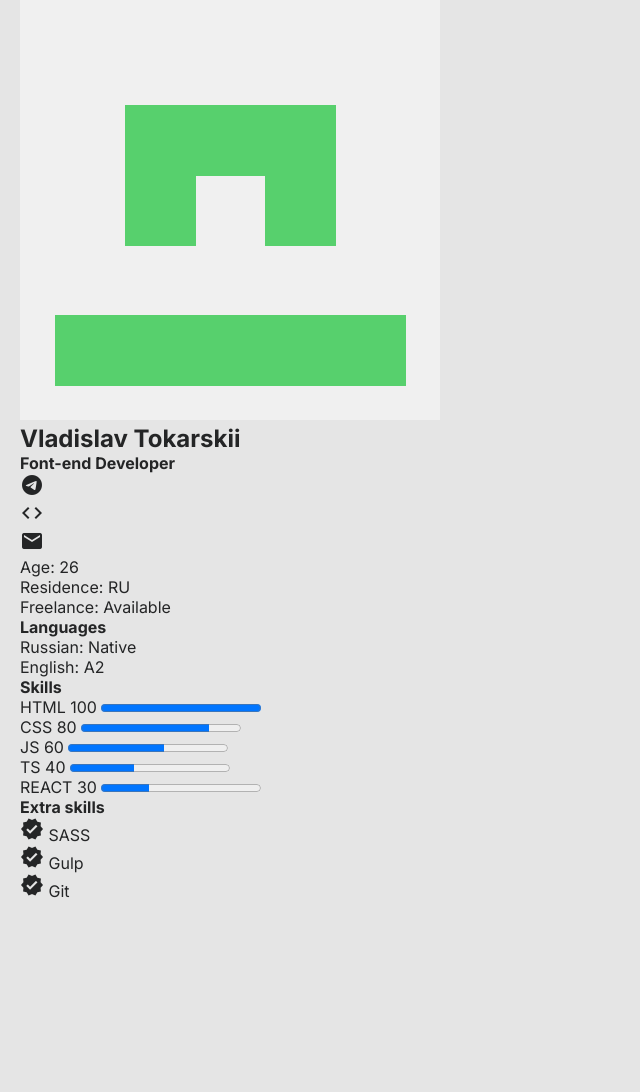
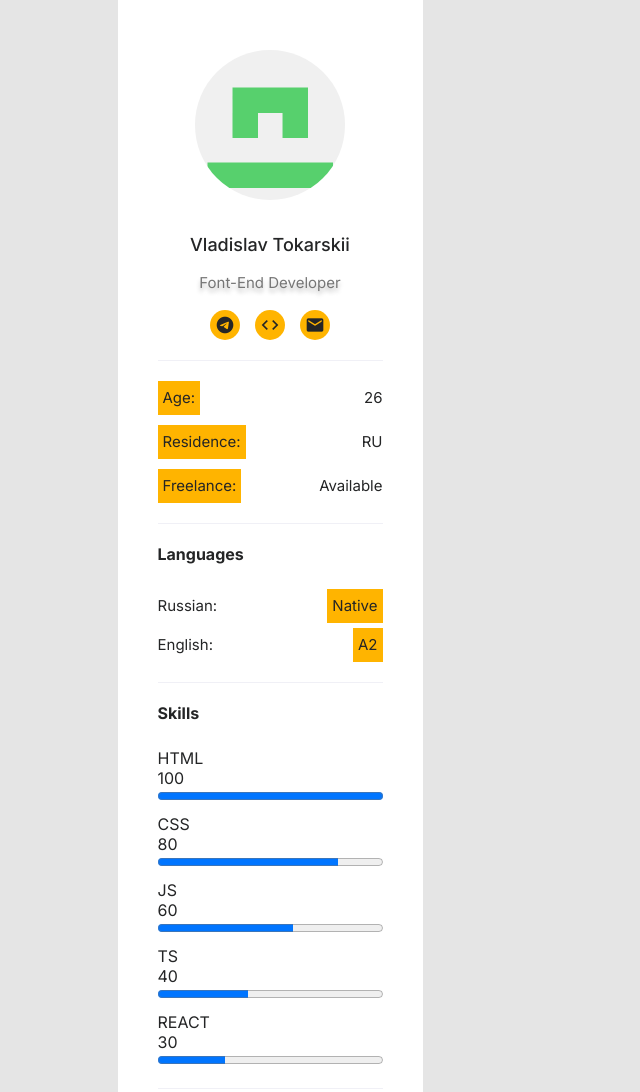
Before and after one commit to LudMono/rsschool-cv, a plain HTML site: page index.html in a window 1280 px wide. Shown: the top 1092 px of the page, without its empty margins (0-640 px from the left). Before the commit the page ends 901 px from the top, so only its background shows below. Drawn offline with Linux system fonts and the light colour scheme.

Commit message:
feat: add aside styles

```diff
--- a/style.css
+++ b/style.css
@@ -1,8 +1,9 @@
 :root {
   --primary-color: #ffb400;
   --black: #242526;
+  --white: #ffffff;
   --secondary: #767676;
-  --background: #E5E5E5;
+  --background: #e5e5e5;
 }
 
 html {
@@ -51,6 +52,10 @@ picture {
   padding: 0;
 }
 
+img {
+  width: 100%;
+}
+
 .vHidden {
   position: absolute;
   width: 1px;
@@ -63,7 +68,204 @@ picture {
 }
 
 .container {
-  max-width: 1440;
+  max-width: 1085px;
   padding: 0 20px;
   margin: 0 auto;
 }
+
+.main {
+}
+.main__aside {
+  width: 100%;
+  max-width: 305px;
+  padding: 50px 40px;
+  background: var(--white);
+}
+
+.h4 {
+  font-weight: 500;
+  font-size: 18px;
+  line-height: 22px;
+}
+
+.main__aside {
+}
+
+.aside {
+}
+
+.aside > *::after {
+  content: "";
+  margin: 20px 0;
+  display: block;
+  width: 100%;
+  height: 1px;
+  background: #f0f0f6;
+}
+
+.aside > *::after {
+}
+
+.aside > * {
+}
+
+.aside__profile {
+}
+.aside__languages {
+}
+.aside__skills {
+}
+.aside__extra {
+}
+
+.profile {
+}
+.profile__wrapper {
+  display: flex;
+  flex-direction: column;
+  gap: 15px;
+  align-items: center;
+}
+
+.profile__img {
+  margin-bottom: 15px;
+  width: 150px;
+}
+
+.profile__img img {
+  border-radius: 50%;
+}
+
+.profile__heading {
+  font-weight: 500;
+  font-size: 18px;
+  line-height: 22px;
+}
+.profile__sub-heading {
+  font-style: normal;
+  font-weight: 400;
+  font-size: 15px;
+  line-height: 24px;
+  text-transform: capitalize;
+  text-shadow: 0px 4px 4px rgba(0, 0, 0, 0.25);
+  color: var(--secondary);
+}
+
+.profile__social-links {
+}
+
+.social-links {
+}
+.social-links__list {
+  display: flex;
+  gap: 15px;
+}
+.social-links__item {
+  display: flex;
+  justify-content: center;
+  align-items: center;
+  width: 30px;
+  height: 30px;
+  background: var(--primary-color);
+  border-radius: 50%;
+}
+
+.social-links__item a {
+  display: flex;
+}
+
+.social-links__item a span {
+  font-size: 20px;
+}
+.material-icons {
+}
+.aide__misc-info {
+}
+
+.misc-info {
+}
+
+.misc-info__list {
+  display: flex;
+  flex-direction: column;
+  gap: 10px;
+}
+
+.misc-info__item {
+  display: flex;
+  align-items: center;
+  justify-content: space-between;
+  font-size: 15px;
+  line-height: 24px;
+}
+
+.misc-info__item span:first-child {
+  padding: 5px;
+  background: var(--primary-color);
+}
+
+.languages {
+}
+
+.languages__heading {
+  margin-bottom: 25px;
+}
+.languages__list {
+  display: flex;
+  flex-direction: column;
+  gap: 5px;
+}
+.languages__item {
+  display: flex;
+  align-items: center;
+  justify-content: space-between;
+  font-size: 15px;
+  line-height: 24px;
+}
+
+.languages__item span:last-child {
+  padding: 5px;
+  background: var(--primary-color);
+}
+
+.skills {
+}
+
+.skills__heading {
+  margin-bottom: 25px;
+}
+.skills__list {
+  display: flex;
+  flex-direction: column;
+  gap: 10px;
+}
+.skills__item {
+  display: flex;
+  flex-direction: column;
+}
+
+.skills__item div {
+  font-weight: 500;
+  display: flex;
+  justify-content: space-between;
+}
+.skills__item progress {
+  width: 100%;
+  color: #ffb400;
+}
+
+.extra {
+}
+.extra__heading {
+  margin-bottom: 25px;
+}
+.extra__list {
+  display: flex;
+  flex-direction: column;
+  gap: 10px;
+}
+.extra__item {
+  display: flex;
+  gap: 10px;
+  font-weight: bold;
+}
```
